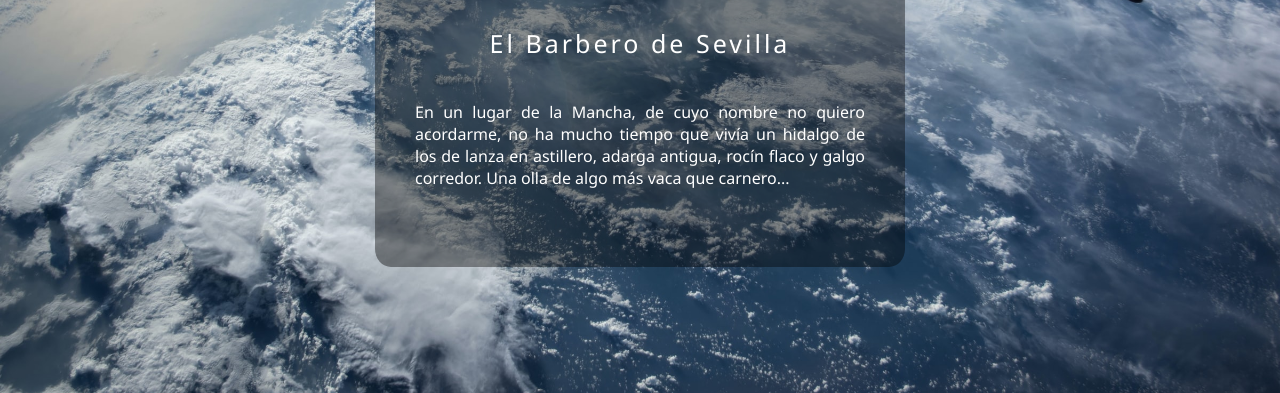
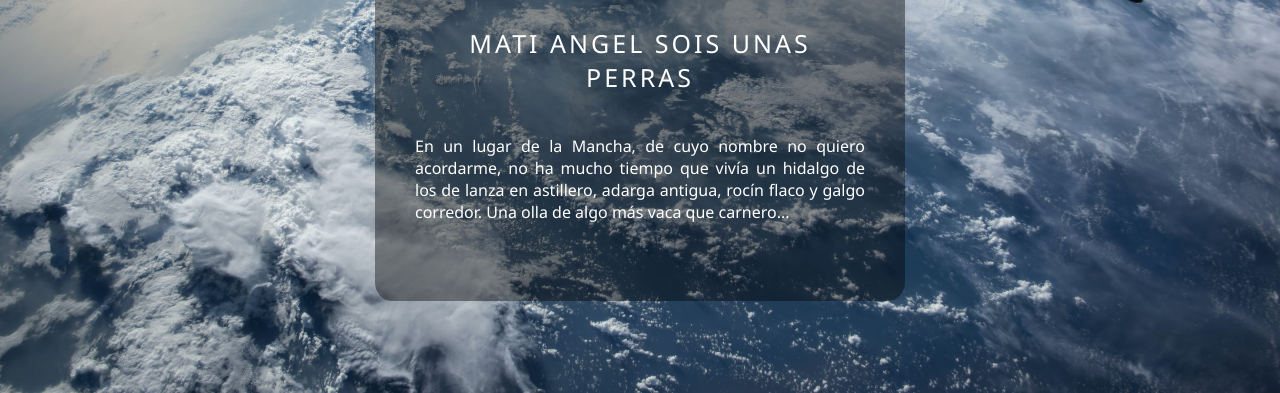
Before and after one commit to fasdev7/primera-pag-fas, a website built with Parcel: page index.html in a window 1280 px wide. Shown: the part 407-800 px from the top of the page. Built offline with nearby package versions, Linux system fonts and the light colour scheme; some icons are missing.

Commit message:
Update index.html

```diff
--- a/index.html
+++ b/index.html
@@ -12,7 +12,7 @@
     <div class="box">
       <img src="./images/nebulosa.jpg" alt="" class="box-img">
       <h1>Fas</h1>
-      <h5>El Barbero de Sevilla</h5>
+      <h5>MATI ANGEL SOIS UNAS PERRAS</h5>
       <p>En un lugar de la Mancha, de cuyo nombre no quiero acordarme, no ha mucho tiempo que vivía un
       hidalgo de los de lanza en astillero, adarga antigua, rocín flaco y galgo corredor. Una olla de algo
       más vaca que carnero...</p>
```
